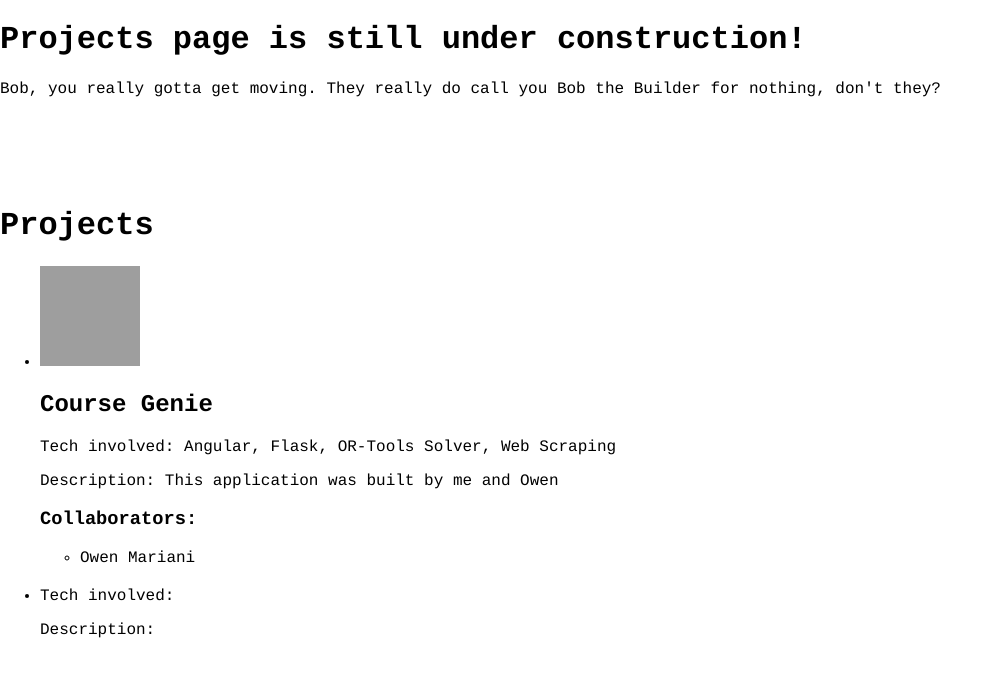
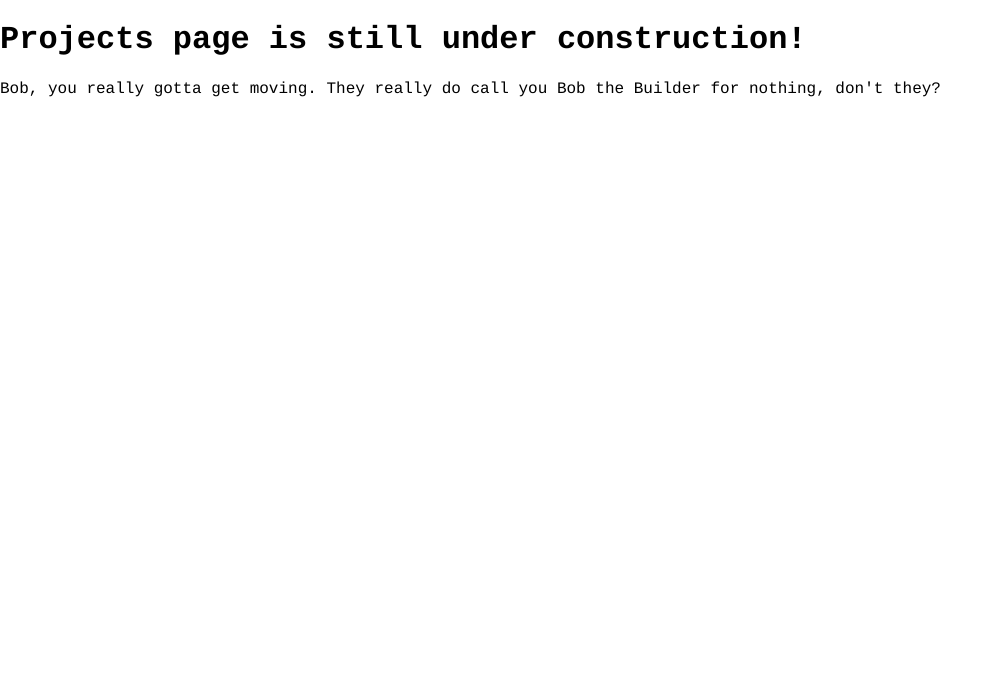
Before and after one commit to wyattnapier/personal-website-v2, a React (Create React App) app: page /projects in a window 1280 px wide. Shown: the top 676 px of the page, without its empty margins (0-1002 px from the left). Built offline with nearby package versions, Linux system fonts and the light colour scheme; grey boxes are pictures that could not be loaded.

Commit message:
reverting projects and updating NotFound for recipes

```diff
--- a/src/Pages/NotFound.js
+++ b/src/Pages/NotFound.js
@@ -21,6 +21,9 @@ function NotFound() {
       <p>
         <Link to={"/projects"}>Projects</Link>
       </p>
+      <p>
+        <Link to={"/recipes"}>Recipes</Link>
+      </p>
     </div>
   );
 }
--- a/src/Pages/Projects.js
+++ b/src/Pages/Projects.js
@@ -13,44 +13,6 @@ function Projects() {
         Bob, you really gotta get moving. They really do call you Bob the
         Builder for nothing, don't they?
       </p>
-      <br />
-      <br />
-      <br />
-      <br />
-      <div className="ProjectMap">
-        <h1>Projects</h1>
-        <ul>
-          {data.map((project) => (
-            <li key={project.id}>
-              {project["image-path"] && (
-                <img src={project["image-path"]} width="100" height="100" />
-              )}
-              <h2>{project.title}</h2>
-              <p>Tech involved: {project.tech}</p>
-              <p>Description: {project.description}</p>
-
-              {project.collaborators && project.collaborators.length > 0 && (
-                <div>
-                  <h3>Collaborators:</h3>
-                  <ul>
-                    {project.collaborators.map((collab, index) => (
-                      <li key={index}>
-                        <a
-                          href={collab.linkedin}
-                          target="_blank"
-                          rel="noopener noreferrer"
-                        >
-                          {collab.name}
-                        </a>
-                      </li>
-                    ))}
-                  </ul>
-                </div>
-              )}
-            </li>
-          ))}
-        </ul>
-      </div>
     </div>
   );
 }
```
